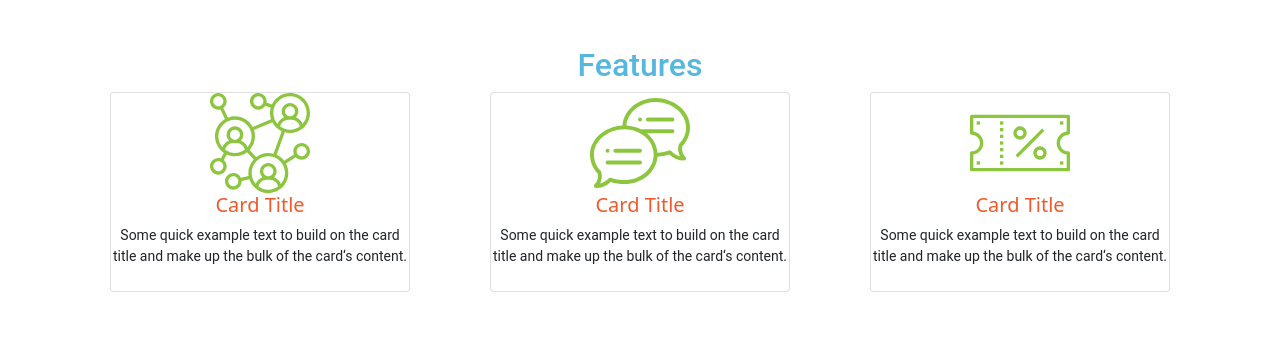
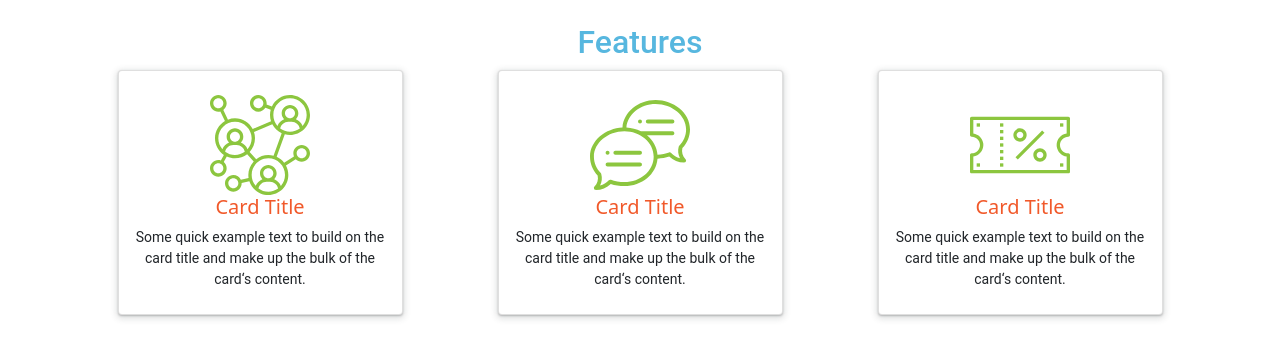
Before and after one commit to ReCoded-Org/capstone-turkey-love-thy-neighbour, a React (Create React App) app: page / in a window 1280 px wide. Shown: the part 1001-1360 px from the top of the page. Built offline with nearby package versions, Linux system fonts and the light colour scheme.

Commit message:
Last changes

```diff
--- a/src/components/Features/index.jsx
+++ b/src/components/Features/index.jsx
@@ -13,45 +13,42 @@ function Features() {
     <section className="container-fluid">
       <Container className="features-content-container d-flex flex-column justify-content-center">
         <h2>Features</h2>
-        <Row className="features-content-row">
-          <Col xs={12} sm={12} md={4}>
-            <Card className="d-flex flex-column align-items-center justify-content-start">
+        <Row className="features-content-row d-md-flex justify-content-md-around">
+          <Col xs={12} sm={12} md={3}>
+            <Card className="d-flex flex-column align-items-center justify-content-center">
               <img src={NetworkImg} className="img-fluid" alt="network svg" />
-              <Card.Body>
+
               <Card.Title>Card Title</Card.Title>
               <Card.Text>
                 Some quick example text to build on the card title and make up
                 the bulk of the card&lsquo;s content.
               </Card.Text>
-              </Card.Body>
             </Card>
           </Col>
-          <Col xs={12} sm={12} md={4}>
-            <Card className="d-flex flex-column align-items-center justify-content-start">
+          <Col xs={12} sm={12} md={3}>
+            <Card className="d-flex flex-column align-items-center justify-content-center">
               <img
                 src={SpeechBubbleImg}
                 className="img-fluid"
                 alt="speech bubble svg"
               />
-              <Card.Body>
+
               <Card.Title>Card Title</Card.Title>
               <Card.Text>
                 Some quick example text to build on the card title and make up
                 the bulk of the card&lsquo;s content.
               </Card.Text>
-              </Card.Body>
             </Card>
           </Col>
-          <Col xs={12} sm={12} md={4}>
-            <Card className="d-flex flex-column align-items-center justify-content-start">
+          <Col xs={12} sm={12} md={3}>
+            <Card className="d-flex flex-column align-items-center justify-content-center">
               <img src={CouponImg} className="img-fluid" alt="coupon svg" />
-              <Card.Body>
+
               <Card.Title>Card Title</Card.Title>
               <Card.Text>
                 Some quick example text to build on the card title and make up
                 the bulk of the card&lsquo;s content.
               </Card.Text>
-              </Card.Body>
             </Card>
           </Col>
         </Row>
--- a/src/components/Features/index.scss
+++ b/src/components/Features/index.scss
@@ -33,39 +33,42 @@ h2 {
     @media screen and (min-width: 237px) {
       font-size: 14px;
     }
+    @media screen and (min-width: 768px) {
+      padding: 0 15px;
+    }
   }
 
   & > div {
     padding: 0;
 
     & > div {
-      margin: 0 auto;
+      margin: 0;
     }
   }
 
   .card {
     transition: all ease-in-out 300ms;
+    box-shadow: rgba(60, 64, 67, 0.3) 0px 1px 2px 0px,
+      rgba(60, 64, 67, 0.15) 0px 2px 6px 2px;
 
-    @media screen and (min-width: 576px) {
-      max-width: 300px;
-    }
     @media screen and (min-width: 342px) {
       height: 153px;
     }
     @media screen and (min-width: 576px) {
+      width: 300px;
       height: 170px;
     }
+    @media screen and (max-width: 767px) {
+      width: 100% !important;
+    }
     @media screen and (min-width: 768px) {
-      height: 200px;
+      margin: 0 auto;
+      height: 245px;
+      width: 100% !important;
     }
-    // height: 177px;
 
-    .card-body {
-      padding: 0;
-
-      .card-title {
-        color: $logo-red;
-      }
+    .card-title {
+      color: $logo-red;
     }
   }
 
```
Lines whose indentation alone changed are shown as unchanged.
